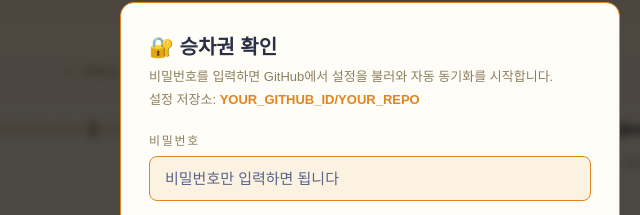
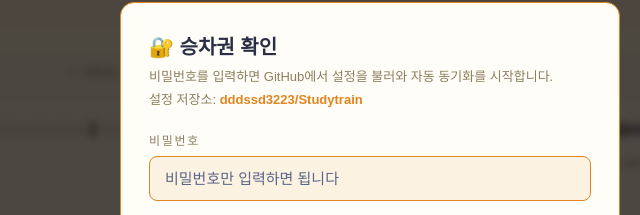
Before and after one commit to dddssd3223/Studytrain, a plain HTML site: page index.html in a window 1280 px wide. Shown: the part 222-437 px from the top of the page, 270-910 px from the left. Drawn offline with nearby package versions, Linux system fonts and the light colour scheme; a web font is replaced by a local one.

Commit message:
Update and rename 오늘의공부급행 (2).html to index.html

```diff
--- a/오늘의공부급행 (2).html
+++ b/index.html
@@ -640,7 +640,7 @@ const $ = id => document.getElementById(id);
 
 /* ★★★ 배포 전에 딱 한 번, 본인 것으로 수정하세요 ★★★
    .config.json 파일이 들어있는 GitHub 저장소 (예: 'wjb-study/study-express') */
-const CONFIG_REPO = 'YOUR_GITHUB_ID/YOUR_REPO';
+const CONFIG_REPO = 'dddssd3223/Studytrain';
 
 /* ─────────── 시간표 데이터 ─────────── */
 const DAYS = ['월','화','수','목','금'];
```
